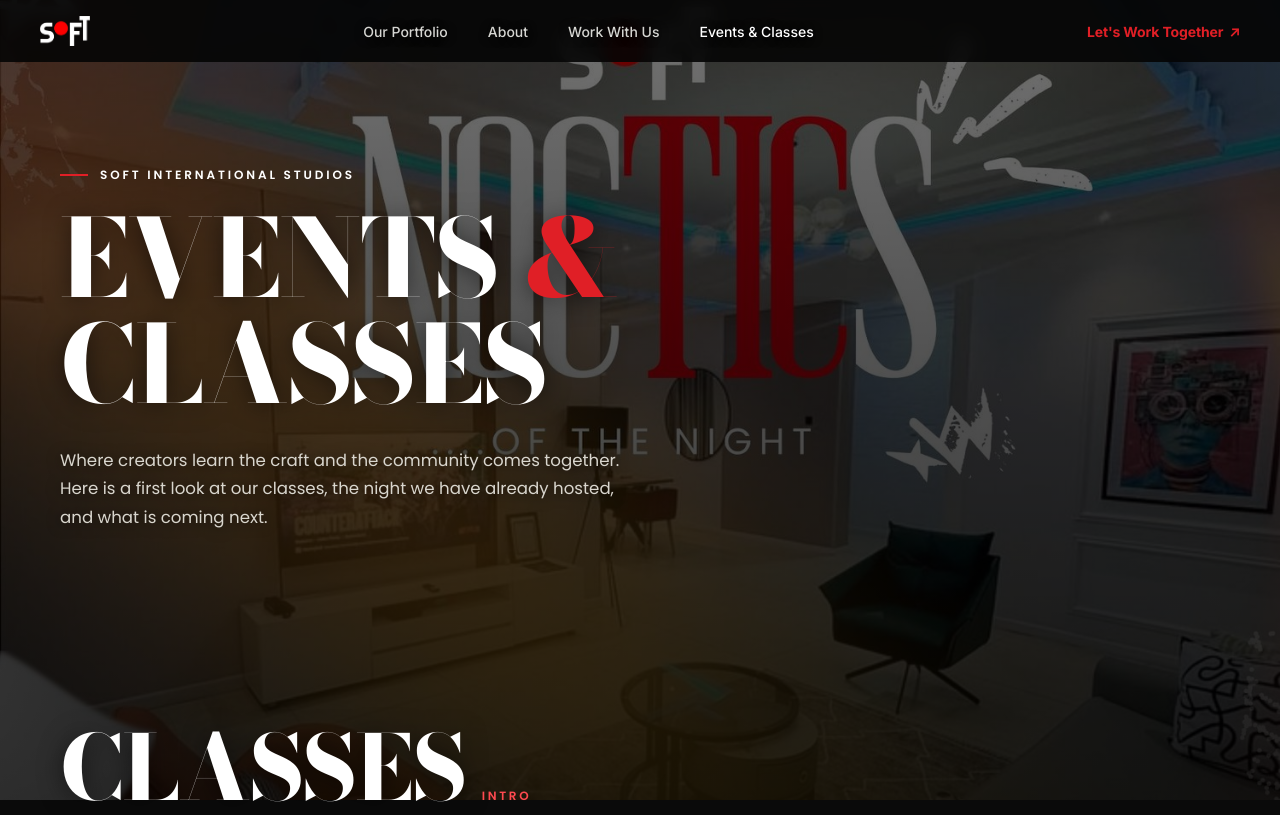
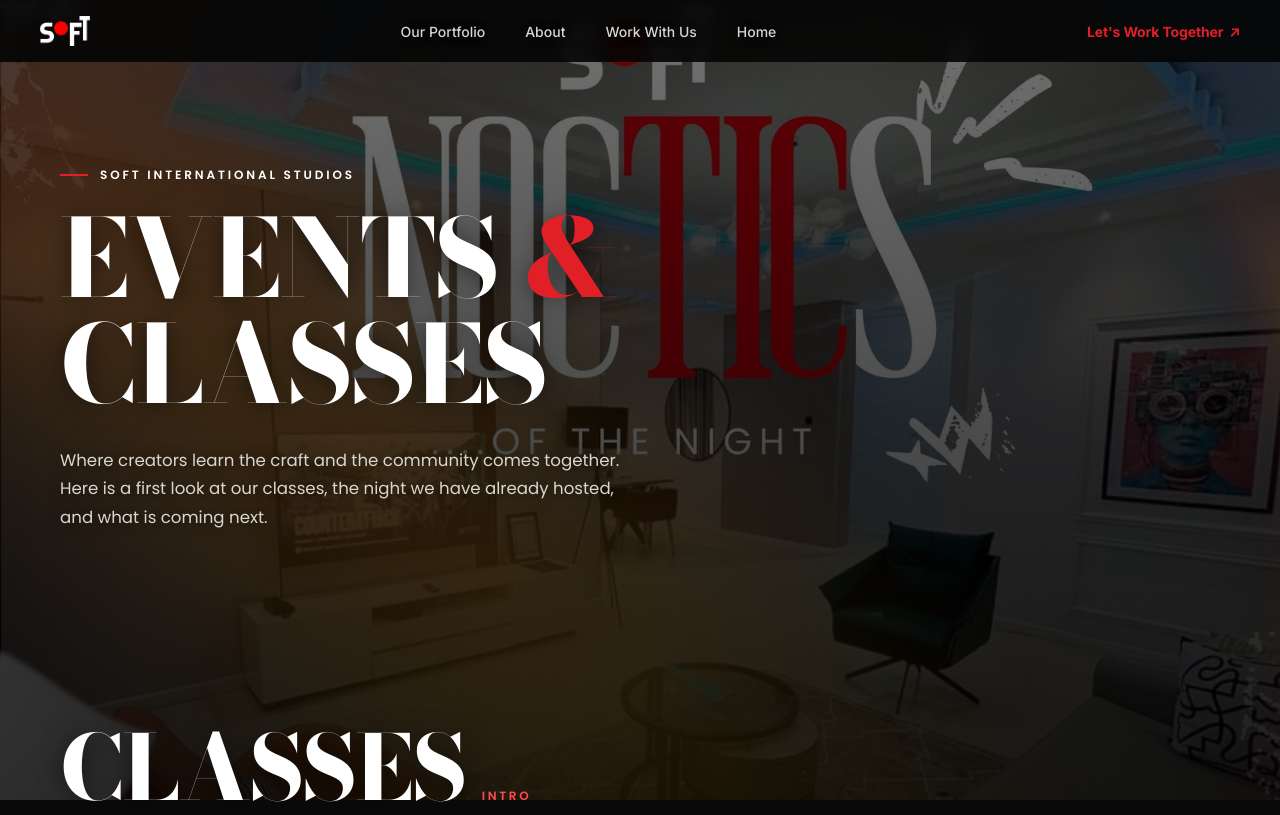
Before and after one commit to Provibez999/The-soft-production-, a plain HTML site: page events.html in a window 1280 px wide. Shown: the top 815 px of the page. Drawn offline with nearby package versions, Linux system fonts and the light colour scheme; animation ran at ten frames a second.

Commit message:
Menu: current page's link becomes Home on every inner page
Co-Authored-By: Claude Sonnet 5.5 <noreply@anthropic.com>
Claude-Session: https://claude.ai/code/session_011i9aegyY7FLpmnSLUw17ar

```diff
--- a/events.html
+++ b/events.html
@@ -245,7 +245,7 @@
     <a href="portfolio.html">Our Portfolio</a>
     <a href="about.html">About</a>
     <a href="work.html">Work With Us</a>
-    <a href="events.html" aria-current="page">Events &amp; Classes</a>
+    <a href="index.html">Home</a>
   </div>
   <a href="index.html#book" class="nav-cta">Let's Work Together <span class="arrow">↗</span></a>
   <button class="nav-toggle" id="navToggle" type="button" aria-label="Open menu" aria-expanded="false" aria-controls="navMenu"><span></span><span></span><span></span></button>
@@ -253,7 +253,7 @@
     <a href="portfolio.html">Our Portfolio</a>
     <a href="about.html">About</a>
     <a href="work.html">Work With Us</a>
-    <a href="events.html">Events &amp; Classes</a>
+    <a href="index.html">Home</a>
   </div>
 </nav>
 
```
Also changed, not shown: about.html (+2 -2 lines), portfolio.html (+2 -2 lines), work.html (+2 -2 lines).
